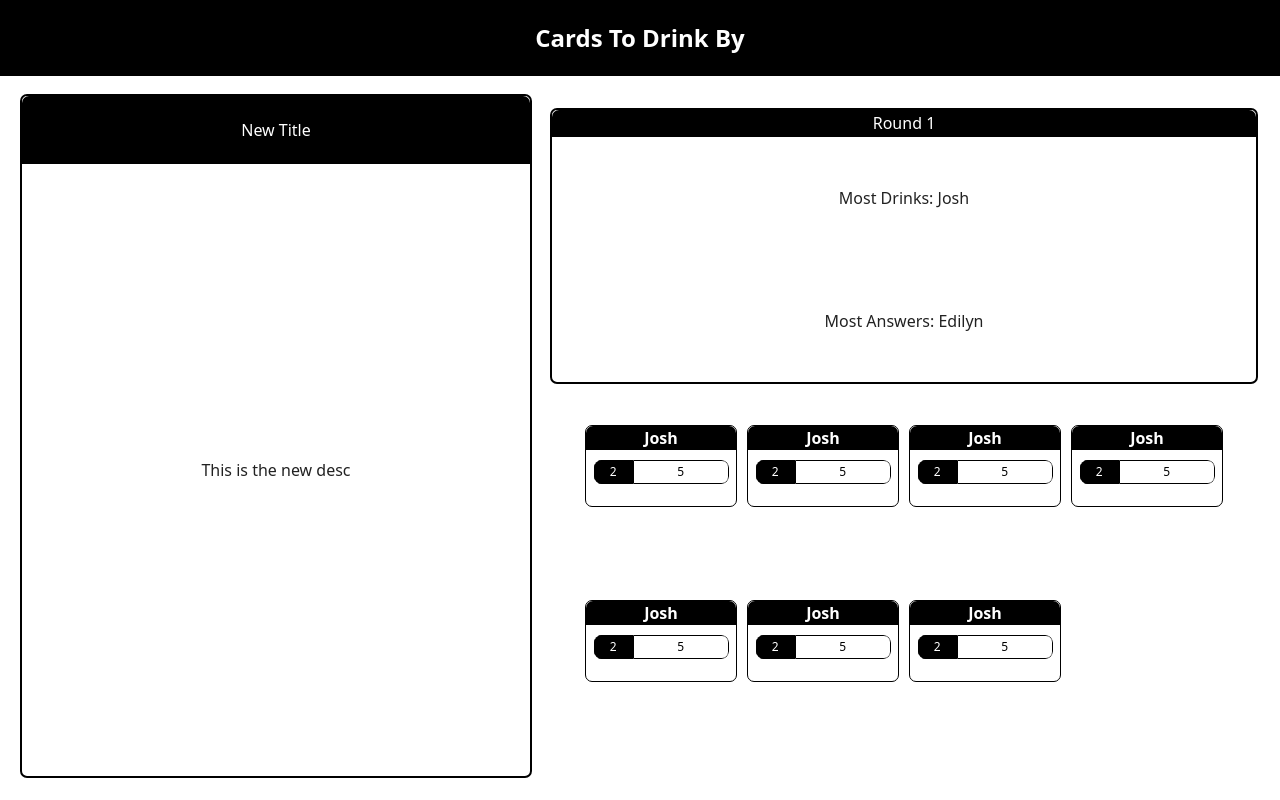
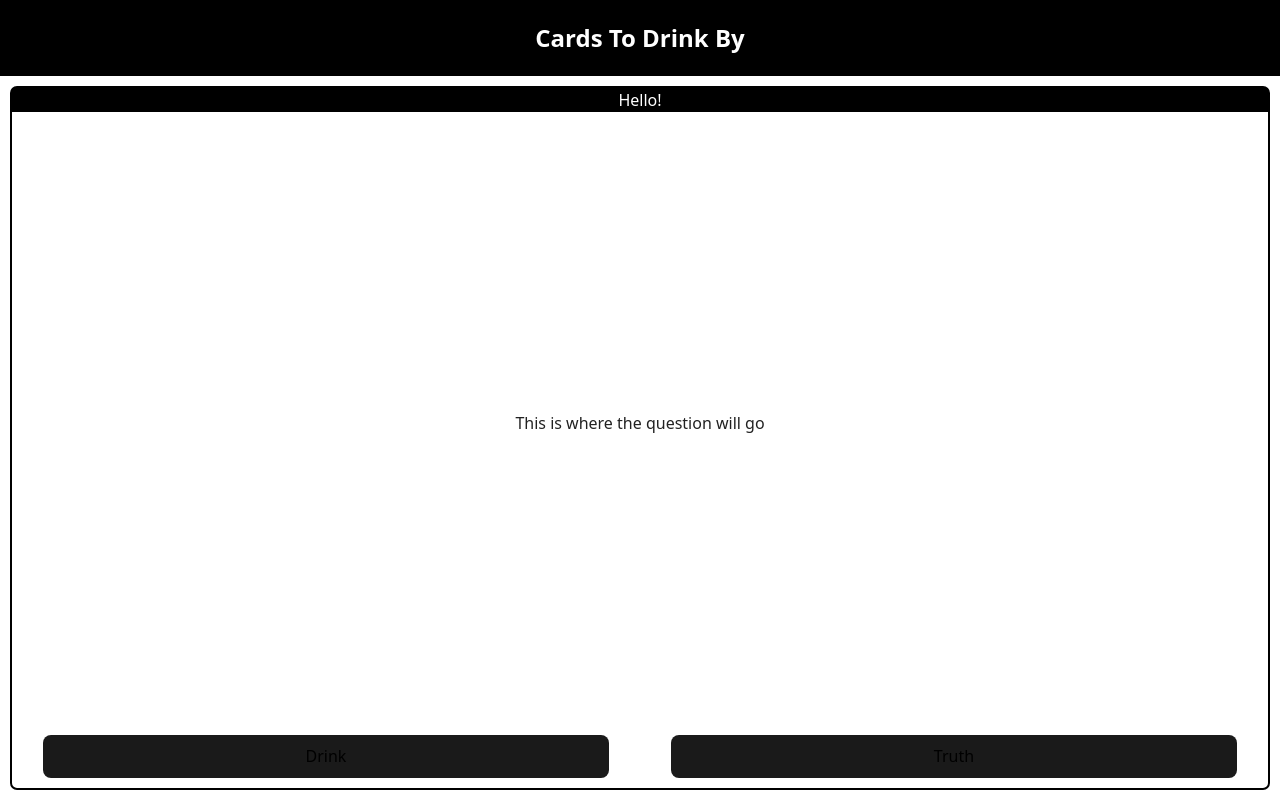
Before and after one commit to Joshieingold/cards-to-drink-by, a React (Vite) app: page / in a window 1280 px wide. Built offline with nearby package versions, Linux system fonts and the light colour scheme.

Commit message:
checked out all pages individually

```diff
--- a/src/App.jsx
+++ b/src/App.jsx
@@ -1,15 +1,21 @@
 import './App.css';
 import Navbar from './components/navbar/navbar.jsx';
-import AdminGame from './pages/adminGame.jsx';
+import SelectedPlayer from "./pages/selectedPlayer.jsx"
 
 function App() {
 
   return (
     <>
     <Navbar/>
-    <AdminGame/>
+    <SelectedPlayer/>
     </>
   )
 }
 
 export default App
+
+// Admin Game Looks Good
+// Admin Lobby Looks Good
+// General Player cant look bad
+// Lobby Looks good
+// Now the selected player looks good
--- a/src/pages/adminLobby.jsx
+++ b/src/pages/adminLobby.jsx
@@ -1,6 +1,5 @@
-import Navbar from "../components/navbar/navbar";
-import "./general.css";
-import "./adminLobby.css";
+import "./pageCss/general.css";
+import "./pageCss/adminLobby.css"
 import MiniCard from "../components/mini-card/miniCard";
 function AdminLobby() {
   return (
--- a/src/pages/generalPlayer.jsx
+++ b/src/pages/generalPlayer.jsx
@@ -1,4 +1,4 @@
-import "./generalPlayer.css"
+import "./pageCss/GeneralPlayer.css"
 function GeneralPlayer() {
     return (
         <div className="page-content">
--- a/src/pages/lobby.jsx
+++ b/src/pages/lobby.jsx
@@ -1,6 +1,5 @@
 import { useEffect, useState } from "react";
-import Navbar from "../components/navbar/navbar";
-import "./general.css";
+import "../pages/pageCss/general.css"
 
 function Lobby() {
   const [isMobile, setIsMobile] = useState(false);
@@ -44,7 +43,6 @@ function Lobby() {
           </div>
         </div>
 
-        {/* Desktop form */}
         {!isMobile && (
           <div className="add-card-form">
             <div className="form-title">Add a Card to the Game!</div>
@@ -65,7 +63,6 @@ function Lobby() {
           </div>
         )}
 
-        {/* Mobile toggle button */}
         {isMobile && (
           <button
             className="add-card-toggle"
@@ -75,7 +72,6 @@ function Lobby() {
           </button>
         )}
 
-        {/* Mobile popover */}
         {isMobile && showAddCard && (
           <div
             className="add-card-popover"
--- a/src/pages/pageCss/selectedPlayer.css
+++ b/src/pages/pageCss/selectedPlayer.css
@@ -2,7 +2,20 @@
     width: 100%;
     box-sizing: border-box;
     padding: 10px;
+    height: 100%;
 
+}
+.card {
+    display: flex;
+    flex-direction: column;
+    height: 100%;
+    border: 2px solid black;
+    border-radius: 7px;
+    justify-content: space-between;
+}
+.card-title {
+    background-color: black;
+    color: white;
 }
 .button-container {
     display: flex;
--- a/src/pages/selectedPlayer.jsx
+++ b/src/pages/selectedPlayer.jsx
@@ -1,4 +1,5 @@
-import "./selectedPlayer.css";
+import "./pageCss/selectedPlayer.css";
+import "./pageCss/general.css";
 function SelectedPlayer() {
   return (
     <div className="page-content">
```
